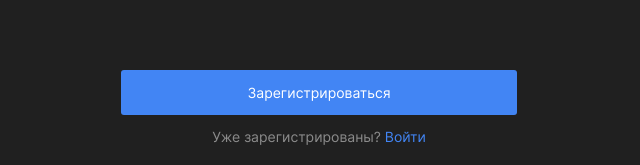
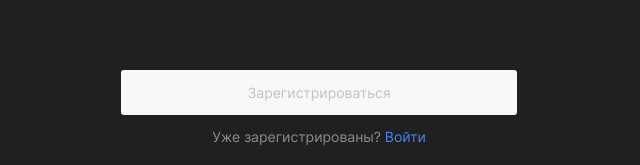
Before and after one commit to ryzhep/movies-explorer-frontend, a React (Create React App) app: page /signup in a window 1280 px wide. Shown: the part 720-885 px from the top of the page, without its empty margins (321-961 px from the left). Built offline with nearby package versions, Linux system fonts and the light colour scheme.

Commit message:
dалидация на регистрацию

```diff
--- a/src/components/Register/Register.css
+++ b/src/components/Register/Register.css
@@ -173,7 +173,7 @@
     font-weight: 400;
     line-height: normal;
     position: absolute;
-    bottom: 4px;
+    bottom: 0px;
   }
 
   @media screen and (max-width: 768px) {
--- a/src/components/Register/Register.jsx
+++ b/src/components/Register/Register.jsx
@@ -1,27 +1,37 @@
+import React from 'react';
 import { Link } from "react-router-dom";
 import logo from "../../images/logo.svg";
 import { useValidation } from "../../utils/validation";
-function Register({isRegisterUser}) {
-  const requiredInput = ['name', 'email', 'password'];
-  const { values, handleChange, errors, isValid } = useValidation({
-    name: '',
-    email: '',
-    password: ''
+
+function Register({ isRegisterUser, setErrorServer, errorServer, disabled }) {
+  const requiredInput = ["name", "email", "password"];
+  const { values, handleChange, errors, isValid, resetForm} = useValidation({
+    name: "",
+    email: "",
+    password: "",
   });
   const { name, email, password } = values;
 
   const isValidForm =
     isValid && requiredInput.every((data) => values[data] !== undefined);
 
+  //сбрасывать значения формы
+  React.useEffect(() => {
+    resetForm();
+  }, [resetForm]);
+
   const handleSubmit = (e) => {
     e.preventDefault();
 
     if (isValidForm) {
-      isRegisterUser({name, email, password });
+      isRegisterUser({ name, email, password });
+      setErrorServer("");
     } else {
-      console.log("ошибка");
+      setErrorServer("При регистрации пользователя произошла ошибка");
     }
+    setErrorServer("");
   };
+
   return (
     <section className="form-auth">
       <Link to="/">
@@ -36,10 +46,10 @@ function Register({isRegisterUser}) {
         </div>
         <input
           className={`form-auth__input ${
-            errors.name ? 'form-auth__input_error' : 'form-auth__input_valid'
+            errors.name ? "form-auth__input_error" : "form-auth__input_valid"
           }`}
           placeholder="Введите имя"
-          value={values.name || ''}
+          value={values.name || ""}
           required
           type="name"
           id="name"
@@ -55,7 +65,7 @@ function Register({isRegisterUser}) {
         </div>
         <input
           className={`form-auth__input ${
-            errors.email ? 'form-auth__input_error' : 'form-auth__input_valid'
+            errors.email ? "form-auth__input_error" : "form-auth__input_valid"
           }`}
           type="email"
           id="email"
@@ -63,7 +73,7 @@ function Register({isRegisterUser}) {
           minLength="2"
           maxLength="40"
           placeholder="Введите Email"
-          value={values.email || ''}
+          value={values.email || ""}
           required
           onChange={handleChange}
         />
@@ -72,10 +82,11 @@ function Register({isRegisterUser}) {
           <span htmlFor="password" className="form-auth__subtitle">
             Пароль
           </span>
-        </div>
           <input
             className={`form-auth__input ${
-            errors.password ? 'form-auth__input_error' : 'form-auth__input_valid'
+              errors.password
+                ? "form-auth__input_error"
+                : "form-auth__input_valid"
             }`}
             type="password"
             id="password"
@@ -84,14 +95,17 @@ function Register({isRegisterUser}) {
             maxLength="200"
             placeholder="Введите пароль"
             required
-          value={values.password || ''}
+            value={values.password || ""}
             onChange={handleChange}
           />
-
+          <span className="form-auth__error-validate">{errors.password}</span>
+        </div>
         <div className="form-auth__error-container">
+          <span className="form-auth__error-message">{errorServer}</span>
           <button
-            className={`form-auth__button ${!isValidForm }`}
+            className={`form-auth__button ${!isValidForm || disabled}`}
             type="submit"
+            disabled={!isValidForm || disabled}
           >
             Зарегистрироваться
           </button>
```
Lines whose indentation alone changed are shown as unchanged.
